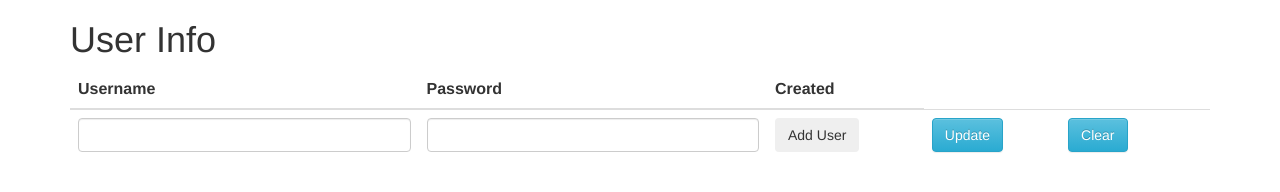
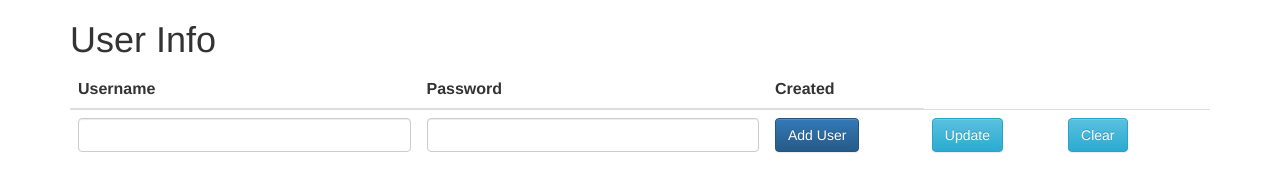
Before and after one commit to currenthandle/user-info, a website: page public/index.html in a window 1280 px wide. Drawn offline with nearby package versions, Linux system fonts and the light colour scheme; no server answers.

Commit message:
Added bootstrap class to Add User button

```diff
--- a/public/index.html
+++ b/public/index.html
@@ -21,7 +21,7 @@
 				<tr>
 					<td><input class="form-control" ng-model="user.username"></td>
 					<td><input class="form-control" ng-model="user.password"></td>
-					<td><button class="btn" ng-click="addUser()">Add User</button></td>
+					<td><button class="btn btn-primary" ng-click="addUser()">Add User</button></td>
 					<td><button ng-click="update()" class="btn btn-info">Update</button></td>
 					<td><button ng-click="deselect()" class="btn btn-info">Clear</button></td>
 					<td>&nbsp;</td>
```
